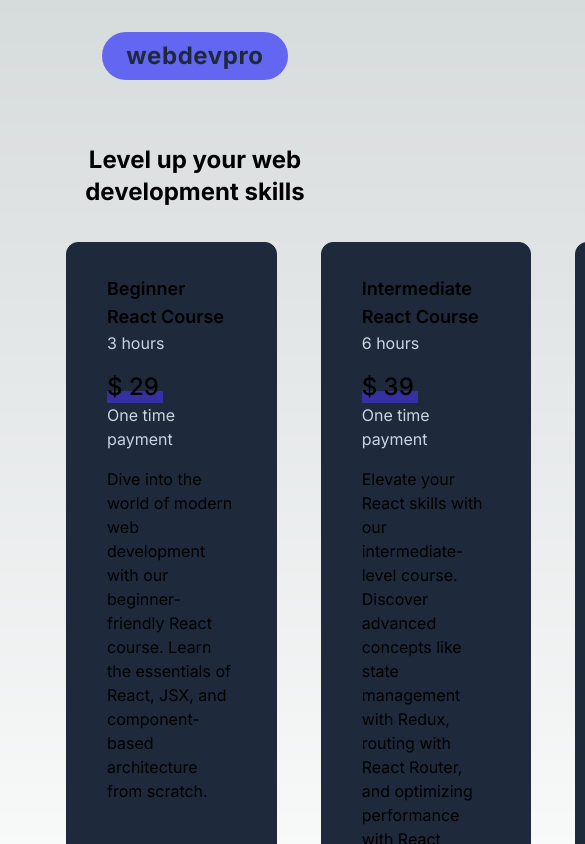
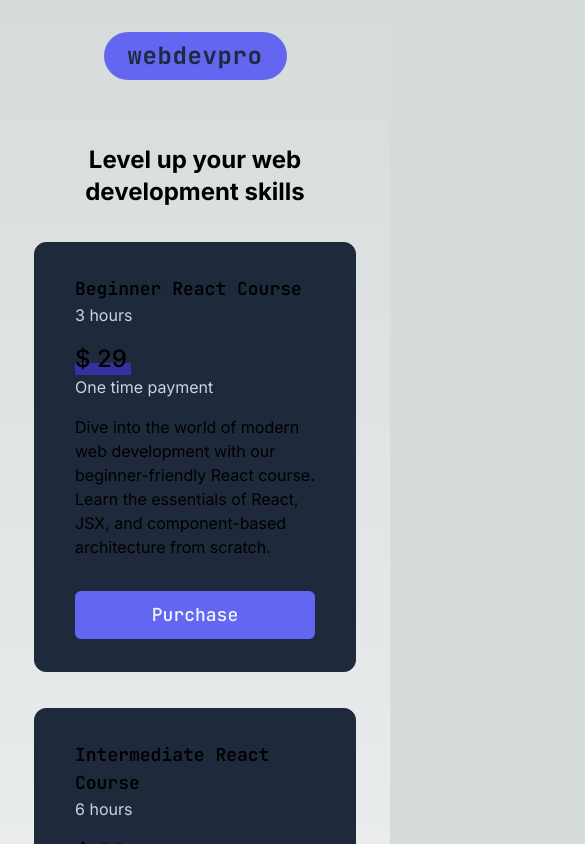
Before and after one commit to jessicax941/stripe-checkout, a Next.js app: page / in a window 390 px wide. Shown: the top 844 px of the page, 585 px wide, since content can reach past the window. Built offline with nearby package versions, Linux system fonts and the light colour scheme.

Commit message:
make mobile responsive, add monospace font

```diff
--- /dev/null
+++ b/src/app/fonts.ts
@@ -0,0 +1,5 @@
+import { Inter, JetBrains_Mono } from 'next/font/google';
+
+export const inter = Inter({ subsets: ['latin'] });
+
+export const jetbrains_mono = JetBrains_Mono({ subsets: ['latin'] });
--- a/src/app/layout.tsx
+++ b/src/app/layout.tsx
@@ -1,14 +1,12 @@
 import Header from '@/components/header';
 import '@stripe/stripe-js';
 import type { Metadata } from 'next';
-import { Inter } from 'next/font/google';
+import { inter } from './fonts';
 import './globals.css';
 
-const inter = Inter({ subsets: ['latin'] });
-
 export const metadata: Metadata = {
-  title: 'Create Next App',
-  description: 'Generated by create next app',
+  title: 'webdevpro',
+  description: 'React courses',
 };
 
 export default function RootLayout({
@@ -20,7 +18,7 @@ export default function RootLayout({
     <html lang="en">
       <body className={inter.className}>
         <Header />
-        <main className="px-16 py-8">{children}</main>
+        <main className="px-8 lg:px-16 py-8">{children}</main>
       </body>
     </html>
   );
--- a/src/app/page.tsx
+++ b/src/app/page.tsx
@@ -32,7 +32,7 @@ export default function Home() {
       <h1 className="text-2xl font-bold text-center">
         Level up your web development skills
       </h1>
-      <div className="mt-8 flex flex-row justify-between w-fit space-x-10 m-auto">
+      <div className="mt-8 flex flex-col lg:flex-row lg:justify-between w-fit lg:space-x-10 space-y-8 m-auto">
         {products.map((product, index) => (
           <ProductCard key={index} {...product} />
         ))}
--- a/src/app/success/page.tsx
+++ b/src/app/success/page.tsx
@@ -4,7 +4,7 @@ import Link from 'next/link';
 
 function Success() {
   return (
-    <div className="flex flex-col space-y-2 items-start w-1/2 m-auto">
+    <div className="flex flex-col space-y-2 items-start lg:w-1/2 m-auto">
       <Link href="/">
         <Button
           variant="ghost"
--- a/src/components/header.tsx
+++ b/src/components/header.tsx
@@ -1,7 +1,11 @@
+import { jetbrains_mono } from '@/app/fonts';
+
 function Header() {
   return (
     <div className="w-full bg-transparent flex justify-center items-center">
-      <h1 className="text-2xl font-bold tracking-wide text-slate-800 bg-indigo-500 px-6 py-2 my-8 rounded-full">
+      <h1
+        className={`${jetbrains_mono.className} text-2xl font-bold tracking-wide text-slate-800 bg-indigo-500 px-6 py-2 my-8 rounded-full`}
+      >
         webdevpro
       </h1>
     </div>
--- a/src/components/ui/product-card.tsx
+++ b/src/components/ui/product-card.tsx
@@ -1,5 +1,6 @@
 'use client';
 
+import { jetbrains_mono } from '@/app/fonts';
 import { RedirectToCheckoutOptions } from '@stripe/stripe-js';
 import getStripe from '../../../utils/get-stripe';
 import { Button } from './button';
@@ -40,7 +41,11 @@ function ProductCard(props: ProductCardProps) {
         <div className="max-w-md h-full flex flex-col justify-between space-y-8 px-10 py-8 border rounded-xl bg-slate-800 border-slate-800 hover:border-indigo-600 ">
           <div className="flex flex-col items-start space-y-4">
             <div>
-              <h5 className="text-lg font-semibold">{name}</h5>
+              <h5
+                className={`${jetbrains_mono.className} text-lg font-semibold`}
+              >
+                {name}
+              </h5>
               <p className="text-slate-300">{durationInHours} hours</p>
             </div>
             <div className="z-[1]">
@@ -52,7 +57,7 @@ function ProductCard(props: ProductCardProps) {
             <p>{description}</p>
           </div>
           <Button
-            className="text-lg px-6 py-6 rounded-md bg-indigo-500 text-slate-100 hover:bg-indigo-600 hover:text-inherit"
+            className={`${jetbrains_mono.className} text-lg px-6 py-6 rounded-md bg-indigo-500 text-slate-100 hover:bg-indigo-600 hover:text-inherit`}
             onClick={handleClick}
           >
             Purchase
```
